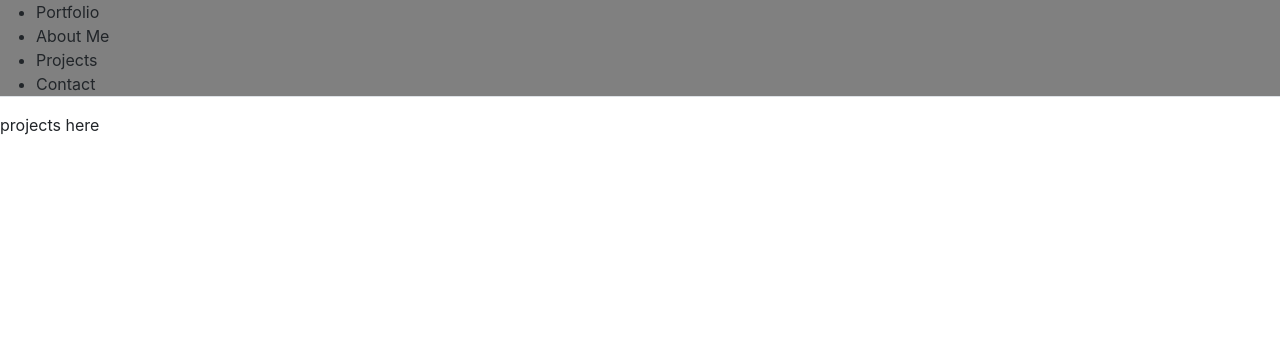
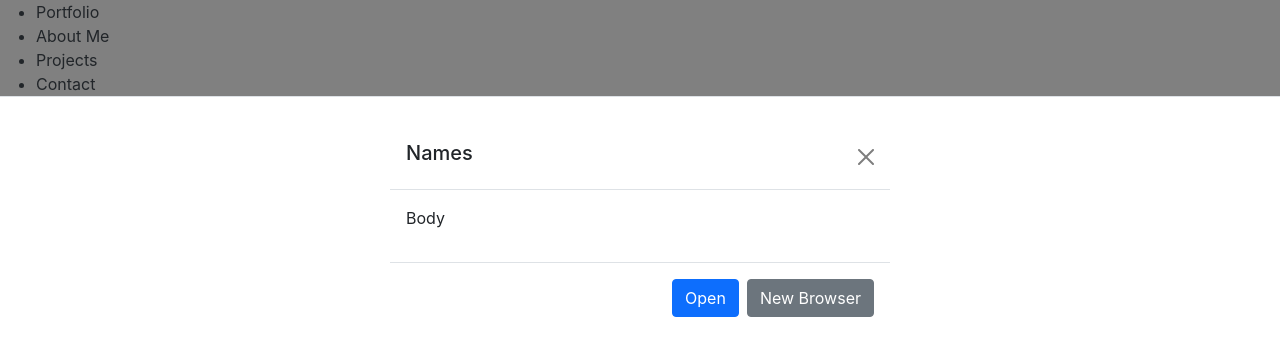
Before and after one commit to rakky21/re-ux, a React (Create React App) app: page / in a window 1280 px wide. Both pictures are taken after a click on the element "Projects". Shown: the top 356 px of the page. Built offline with nearby package versions, Linux system fonts and the light colour scheme.

Commit message:
projects layout

```diff
--- a/src/components/Contact/Contact.js
+++ b/src/components/Contact/Contact.js
@@ -1,13 +1,22 @@
 import React from "react";
 
+function Contact() {
+  return (
+    <section className="container">
+      <h1> Contact me </h1>
 
-function Contact(){
+      {/* aline boxes */}
+      <div className="input-group mb-3">
+        <span className="input-group-text"> Email </span>
+        <input type={"text"}></input>
+      </div>
 
-    return(
-        <div>
-            Contact Me.
-        </div>
-    )
+      <div className="input-group mb-3">
+        <span className="input-group-text"> Name </span>
+        <input type={"text"}></input>
+      </div>
+    </section>
+  );
 }
 
 export default Contact;
--- a/src/components/Portfolio/Portfolio.js
+++ b/src/components/Portfolio/Portfolio.js
@@ -3,13 +3,24 @@ import React from "react";
 function Portfolio() {
   return (
     <section className="">
-            {/* keep on the left and  */}
-            <h1 className="card col-4 align-items-start" style={ {background:"grey", width:"18rem"}}> My Portfolio </h1>
+      {/* keep on the left and this will be the "nav" */}
+      <h1
+        className="card col-4 align-items-start"
+        style={{ background: "grey", width: "18rem" }}
+      >
+        {" "}
+        My Portfolio{" "}
+      </h1>
       {/* picture will aline with the edge */}
       <img src="" className="img-thumbnail my-2" alt="Una Foto Aqui"></img>
       {/* remove background stretch it out downwards */}
-            <div className="card-body col-4" style={ {background:"blue", width:"18rem"}}>
-                <p className="card-text my-2 col-4">This is all that I've accomplished about me.</p>
+      <div
+        className="card-body col-4"
+        style={{ background: "blue", width: "18rem" }}
+      >
+        <p className="card-text my-2 col-4">
+          This is all that I've accomplished about me.
+        </p>
       </div>
     </section>
     // {/* <div class="card" style="width: 18rem;">
@@ -18,7 +29,7 @@ function Portfolio() {
     //     <p class="card-text">Some quick example text to build on the card title and make up the bulk of the card's content.</p>
     //   </div>
     // </div> */}
-    )
+  );
 }
 
 export default Portfolio;
--- a/src/components/Projects/Projects.js
+++ b/src/components/Projects/Projects.js
@@ -1,16 +1,42 @@
 import React from "react";
 
+function Projects() {
+  return (
+    <section>
+      {/* <div className="card" style={0}></div> */}
+      {/* <img src="" className="" alt=""></img> */}
+      {/* one model displays all */}
+      {/* open, close and/or open a new tab button */}
+      <div className="modal-dialog">
+        <div className="modal-header">
+          <h5 className="model-little">Names</h5>
+          <button
+            type="button"
+            class="btn-close"
+            data-bs-dismiss="modal"
+            aria-label="Close"
+          ></button>
+        </div>
 
-function Projects(){
+        <div className="modal-body">
+          <p> Body </p>
+        </div>
 
-    return(
-        <section>
-            projects here
-            {/* <div className="card" style={0}></div> */}
-            {/* <img src="" className="" alt=""></img> */}
-        </section>
-    );
+        {/* image here? */}
+
+        {/* footer */}
+        <div className="modal-footer">
+          <button type="button" className="btn btn-primary">
+            Open{" "}
+          </button>
+          <button type="button" className="btn btn-secondary">
+            {" "}
+            New Browser{" "}
+          </button>
+        </div>
+      </div>
+    </section>
+  );
 }
 
-
 export default Projects;
```
Also changed, not shown: src/components/About/About.js (+4 -8 lines), src/components/Nav/Nav.js (+10 -11 lines). Lines whose indentation alone changed are shown as unchanged.
